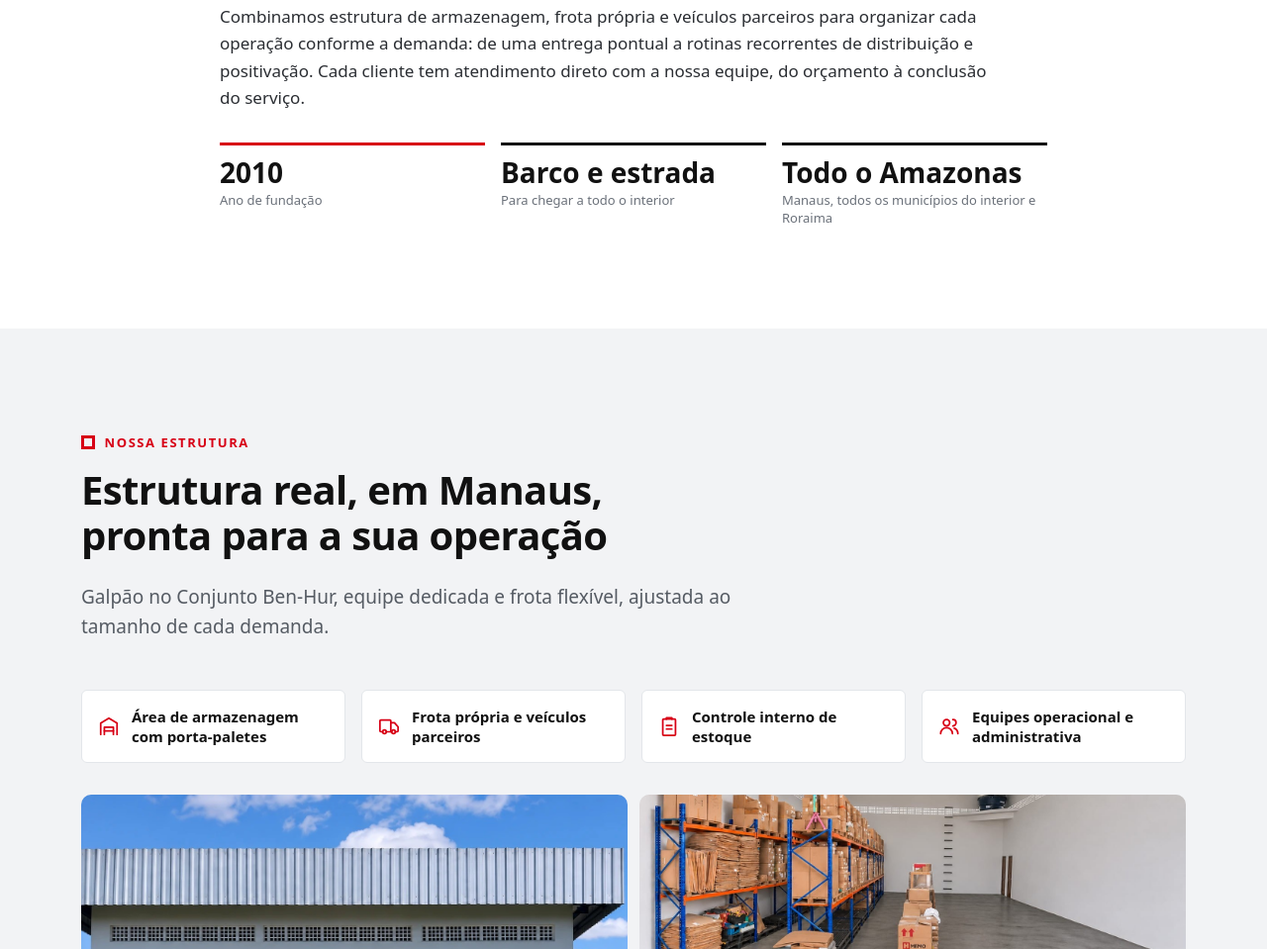
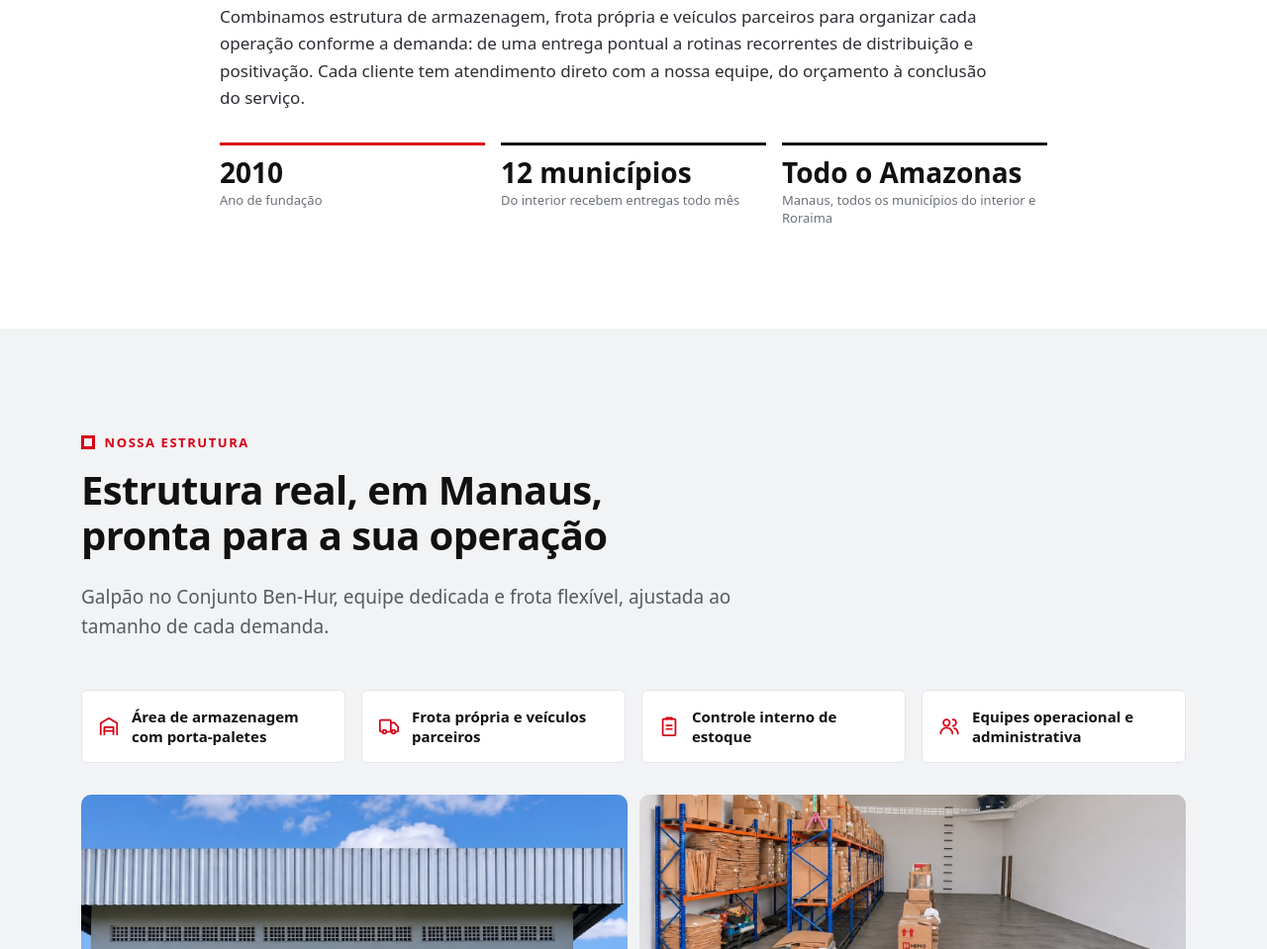
Before and after one commit to thaynarafucapi-eng/Landing-page-gps-log, an Astro site: page / in a window 1280 px wide. Shown: the part 7393-8352 px from the top of the page at 99% size. Built offline with nearby package versions, Linux system fonts and the light colour scheme; Astro itself is replaced by a stand-in of ours; no server answers.

Commit message:
Adiciona dado real: 12 municípios do interior atendidos todo mês
Co-Authored-By: Claude Opus 5.5 <noreply@anthropic.com>
Claude-Session: https://claude.ai/code/session_01DPvtxHWuojsqGehwsyoJ7q

```diff
--- a/src/components/About.astro
+++ b/src/components/About.astro
@@ -3,7 +3,7 @@ import { company } from '../config/site';
 
 const facts = [
   { value: String(company.foundingYear), label: 'Ano de fundação' },
-  { value: 'Barco e estrada', label: 'Para chegar a todo o interior' },
+  { value: '12 municípios', label: 'Do interior recebem entregas todo mês' },
   { value: 'Todo o Amazonas', label: 'Manaus, todos os municípios do interior e Roraima' },
 ];
 ---
```
